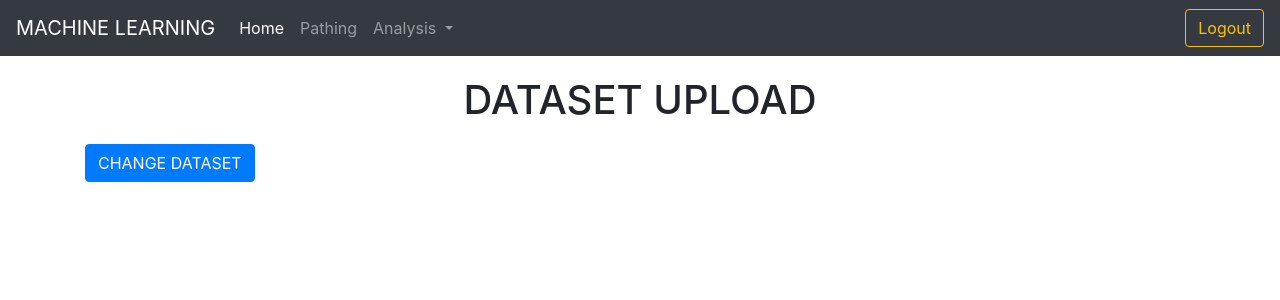
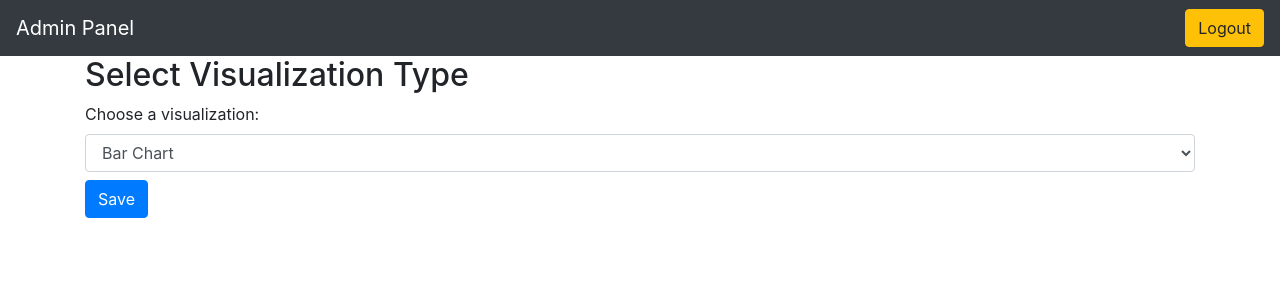
Before and after one commit to AKSKMY/ML_PROJECT, a Flask app: page /admin in a window 1280 px wide. Shown: the top 300 px of the page. Run offline with Flask 3, Linux system fonts and the light colour scheme; the visitor is signed in with stand-in values (Sample User, id 1); parts of the project's set-up code (start-up, migrations or seed data) failed here and were passed over; some libraries are stand-ins or nearby versions.

Commit message:
Added ultra simple bar graph, line graph and  scatter plot for testing

```diff
--- a/FLASKAPP/app.py
+++ b/FLASKAPP/app.py
@@ -1,14 +1,22 @@
-from flask import Flask, request, render_template, render_template_string, redirect, url_for, session, flash, jsonify
+from flask import Flask, request, render_template, redirect, url_for, session, flash, jsonify
+import os
+import sys
+from werkzeug.utils import secure_filename
+# Add the parent directory (ML_PROJECT) to sys.path
+sys.path.append(os.path.abspath(os.path.join(os.path.dirname(__file__), '..')))
 
-import pandas as pd
-import csv
-import os
-from werkzeug.utils import secure_filename
+from Algorithms.ml_models import TrainPredictor  # Import ML model class
 
 
 app = Flask(__name__, template_folder="../templates")
 
 app.secret_key = 'INF2008Project'
+
+dataset_path = os.path.abspath(os.path.join(os.path.dirname(__file__), "..", "Datasets", "Latest_Dataset.xlsx"))
+
+# Initialize and train the ML models
+model = TrainPredictor()
+model.train_model(dataset_path)  # Train on startup
 
 admin_username = 'admin'
 admin_password = 'admin123'
@@ -23,18 +31,25 @@ def login():
         password = request.form['password']
         role = request.form['role']
 
+        # Check if admin credentials are valid
         if role == 'admin' and username == admin_username and password == admin_password:
             session['username'] = username
+            session['role'] = role  # Set role as admin
             flash('Login successful!', 'success')
             return redirect(url_for('index'))
+
+        # Check if user credentials are valid
         elif role == 'user' and username == user_username and password == user_password:
             session['username'] = username
+            session['role'] = role  # Set role as user
             flash('Login successful!', 'success')
             return redirect(url_for('user'))
+
         else:
             flash('Invalid credentials, please try again.', 'danger')
 
     return render_template('login.html')
+
 
 # Logout route
 @app.route('/logout', methods=['POST'])
@@ -86,7 +101,41 @@ def user():
     if 'username' not in session:
         return redirect(url_for('login'))
 
-    return render_template('user.html')
+    prediction = None
+    severity = None
+
+    if request.method == "POST":
+        train_alert = request.form["alert_text"]
+        feature1 = float(request.form["feature1"])
+        feature2 = float(request.form["feature2"])
+
+        predicted_delay, severity_label = model.predict(train_alert, feature1, feature2)
+
+        prediction = f"Predicted Delay: {predicted_delay:.2f} minutes"
+        severity = f"Severity: {severity_label}"
+
+    return render_template("user.html", prediction=prediction, severity=severity)
+
+# Default visualization type
+VISUALIZATION_TYPE = "bar"
+
+# Route to update visualization (Admin Only)
+@app.route('/update_visualization', methods=['POST'])
+def update_visualization():
+    if 'username' not in session or session.get('role') != 'admin':  # Check both username and role
+        flash("Unauthorized action.", "danger")
+        return redirect(url_for('login'))  # Redirect to login if not authorized
+
+    global VISUALIZATION_TYPE
+    VISUALIZATION_TYPE = request.form.get("visualization", "bar")
+    flash("Visualization updated successfully!", "success")
+    return redirect(url_for('index'))
+
+# Route to get current visualization (User View)
+@app.route('/get_visualization', methods=['GET'])
+def get_visualization():
+    return jsonify({"selected": VISUALIZATION_TYPE})
+
 
 if __name__ == "__main__":
     app.run(debug=True)
--- a/templates/admin.html
+++ b/templates/admin.html
@@ -3,90 +3,39 @@
 <head>
     <meta charset="UTF-8">
     <meta name="viewport" content="width=device-width, initial-scale=1.0">
-    <title>MACHINE LEARNING</title>
+    <title>Admin Panel | Visualization Control</title>
     <script src="https://cdn.plot.ly/plotly-latest.min.js"></script>
-    <link href="https://cdn.jsdelivr.net/npm/select2@4.1.0-rc.0/dist/css/select2.min.css" rel="stylesheet" />
     <script src="https://code.jquery.com/jquery-3.6.0.min.js"></script>
-    <script src="https://cdn.jsdelivr.net/npm/select2@4.1.0-rc.0/dist/js/select2.min.js"></script>
     <link href="https://stackpath.bootstrapcdn.com/bootstrap/4.5.2/css/bootstrap.min.css" rel="stylesheet">
-    <style>
-        body {
-            padding-top: 56px; /* Adjust for navbar height */
-        }
-        .container {
-            margin-top: 20px;
-        }
-        h1 {
-            text-align: center;
-            margin-bottom: 20px;
-        }
-        .plot {
-            margin-bottom: 30px;
-        }
-    </style>
 </head>
 <body>
-    <nav class="navbar navbar-expand-lg navbar-dark bg-dark fixed-top">
-        <a class="navbar-brand" href="#">MACHINE LEARNING</a>
-        <button class="navbar-toggler" type="button" data-toggle="collapse" data-target="#navbarSupportedContent" aria-controls="navbarSupportedContent" aria-expanded="false" aria-label="Toggle navigation">
-          <span class="navbar-toggler-icon"></span>
-        </button>
+    <nav class="navbar navbar-dark bg-dark">
+        <a class="navbar-brand">Admin Panel</a>
+        <form action="/logout" method="post">
+            <button class="btn btn-warning">Logout</button>
+        </form>
+    </nav>
 
-        <div class="collapse navbar-collapse" id="navbarSupportedContent">
-          <ul class="navbar-nav mr-auto">
-            <li class="nav-item active">
-              <a class="nav-link" href="/admin">Home</a>
-            </li>
-            <li class="nav-item">
-              <a class="nav-link" href="/RouteOptimization">Pathing</a>
-            </li>
-            <li class="nav-item dropdown">
-              <a class="nav-link dropdown-toggle" href="#" id="navbarDropdown" role="button" data-toggle="dropdown" aria-haspopup="true" aria-expanded="false">
-                Analysis
-              </a>
-              <div class="dropdown-menu" aria-labelledby="navbarDropdown">
-                <a class="dropdown-item" href="/EOQ">Optimal Ordering [EOQ]</a>
-                <a class="dropdown-item" href="/JIT">Optimal Restock Timing [JIT]</a>
-                <!-- <a class="dropdown-item" href="/Hierarchical_Clustering">Orders Grouping [Hierarchical Cluster]</a> -->
-                <a class="dropdown-item" href="/ABC">Warehouse Optimizer [ABC, Apriori]</a>
-              </div>
-            </li>
-          </ul>
-            <form action="/logout" method="post" class="form-inline my-2 my-lg-0">
-                <button class="btn btn-outline-warning my-2 my-sm-0" type="submit">Logout</button>
-            </form>
-        </div>
-      </nav>
-
-      <div class="container">
-        <h1>DATASET UPLOAD</h1>
-        <button type="button" class="btn btn-primary" data-toggle="modal" data-target="#uploadModal">
-            CHANGE DATASET
-        </button>
-
-    <div class="modal fade" id="uploadModal" tabindex="-1" aria-labelledby="uploadModalLabel" aria-hidden="true">
-      <div class="modal-dialog">
-        <div class="modal-content">
-          <div class="modal-header">
-            <h5 class="modal-title" id="uploadModalLabel">Upload CSV File</h5>
-            <button type="button" class="close" data-dismiss="modal" aria-label="Close">
-              <span aria-hidden="true">&times;</span>
-            </button>
-          </div>
-          <div class="modal-body">
-            <form action="{{ url_for('index') }}" method="post" enctype="multipart/form-data">
-                <div class="form-group">
-                    <label for="file">Choose CSV file</label>
-                    <input type="file" class="form-control-file" id="file" name="file" accept=".csv">
-                </div>
-                <button type="submit" class="btn btn-primary">Upload</button>
-            </form>
-          </div>
-        </div>
-      </div>
+    <div class="container">
+        <h2>Select Visualization Type</h2>
+        <form action="/update_visualization" method="post">
+            <label for="visualization">Choose a visualization:</label>
+            <select id="visualization" name="visualization" class="form-control">
+                <option value="bar">Bar Chart</option>
+                <option value="line">Line Chart</option>
+                <option value="scatter">Scatter Plot</option>
+            </select>
+            <button type="submit" class="btn btn-primary mt-2">Save</button>
+        </form>
     </div>
 
-    <script src="https://cdn.jsdelivr.net/npm/@popperjs/core@2.9.3/dist/umd/popper.min.js"></script>
-    <script src="https://stackpath.bootstrapcdn.com/bootstrap/4.5.2/js/bootstrap.min.js"></script>
+    <script>
+        // Fetch the current selection from the server
+        $(document).ready(function(){
+            $.get("/get_visualization", function(data){
+                $("#visualization").val(data.selected);
+            });
+        });
+    </script>
 </body>
 </html>
```
Also changed, not shown: Algorithms/ml_models.py (added, +67 -0 lines), templates/user.html (+25 -54 lines).
